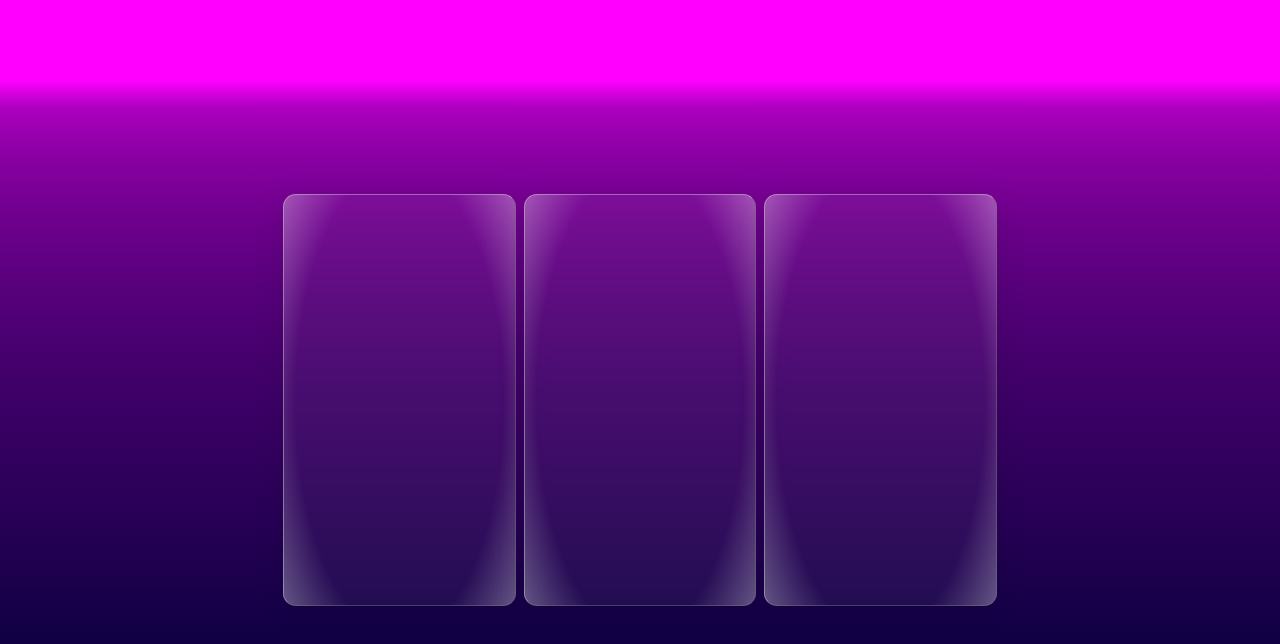
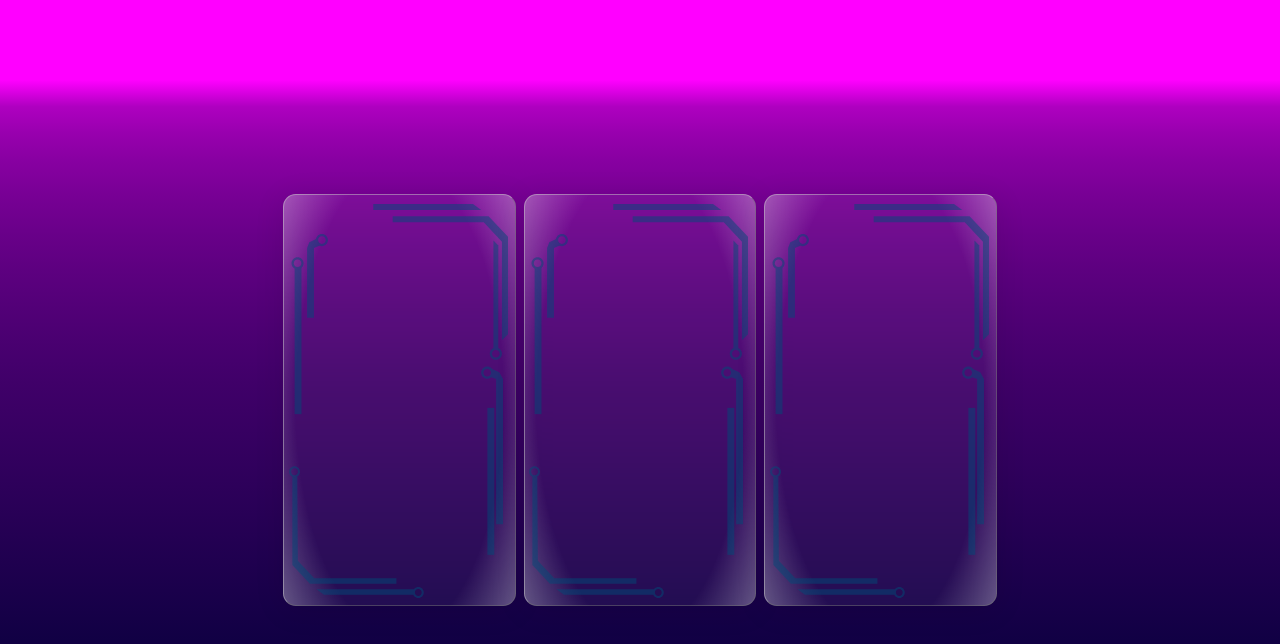
Before and after one commit to gabrieldeori/gabrieldeori.github.io, a website with bundled scripts: page index.html in a window 1280 px wide. Built offline with nearby package versions, Linux system fonts and the light colour scheme; files whose address does not match are found by name.

Commit message:
fix: masks not load correctly

```diff
--- a/styles/card.css
+++ b/styles/card.css
@@ -24,8 +24,8 @@
 
 .c-holocard__circuits {
   background-color: var(--disableBlue);
-  mask: url("../images/card/circuits_0.svg") no-repeat left;
-  -webkit-mask: url("../images/card/circuits_0.svg") no-repeat left;
+  mask: url("./masks/card/circuits_0.svg") no-repeat left;
+  -webkit-mask: url("./masks/card/circuits_0.svg") no-repeat left;
   margin-top: 4%;
   margin-left: 2%;
   height: 96%;
```
Also changed, not shown: styles/masks/card/circuits_0.svg (renamed from card/circuits_0.svg).
